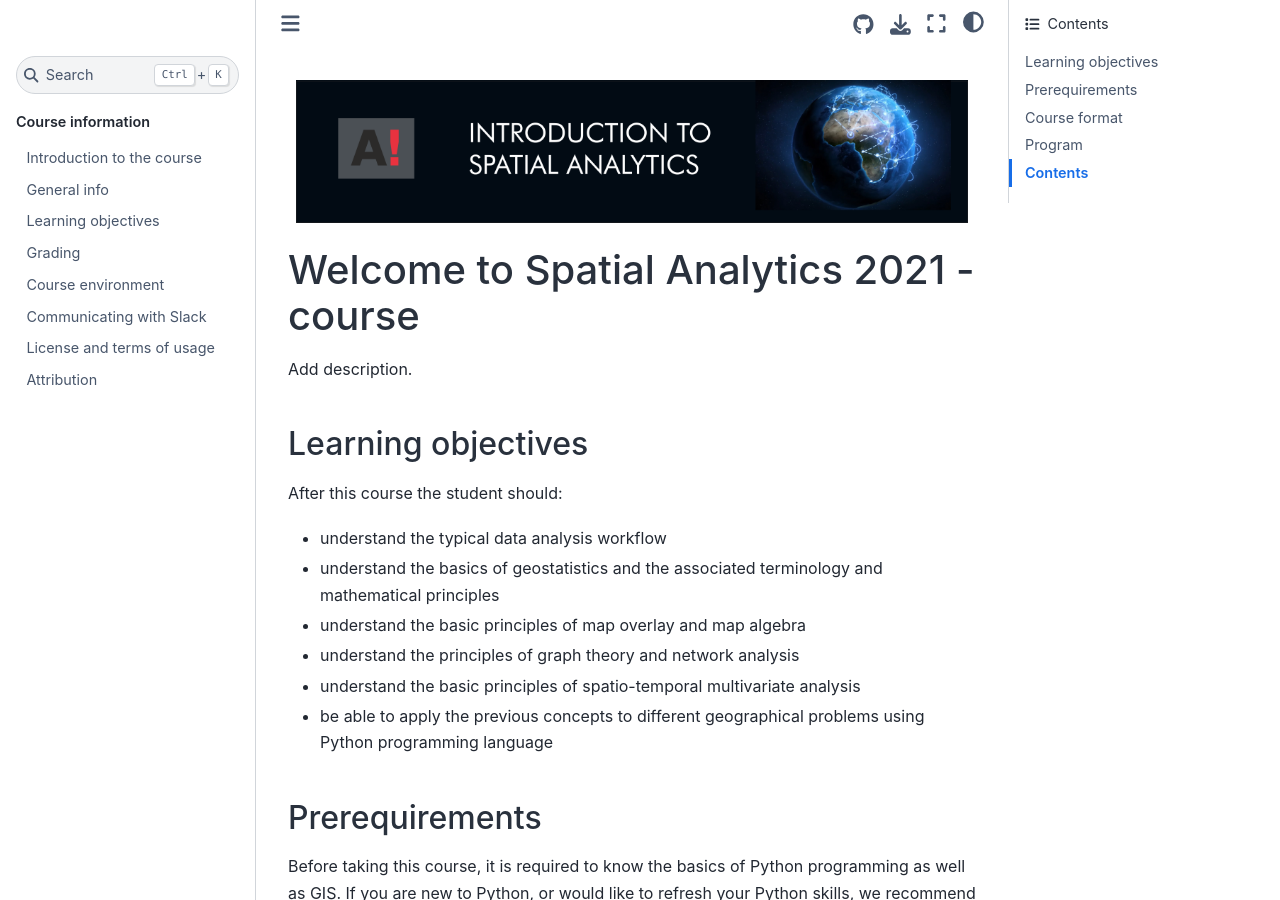
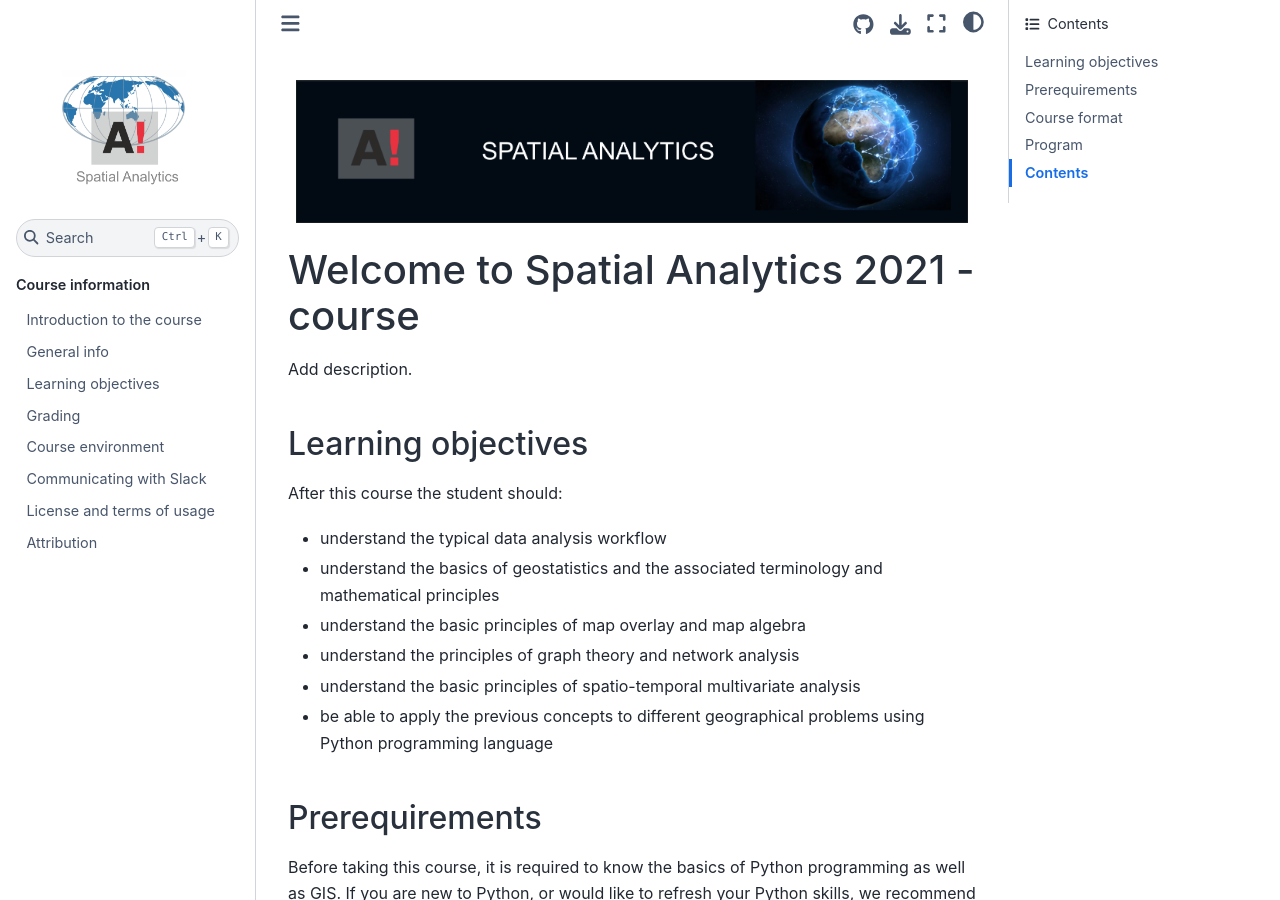
Before and after one commit to AaltoGIS/Spatial-Analytics, a Sphinx documentation site: the page built from source/index.rst, in a window 1280 px wide and 900 px high. Built offline with Sphinx 7.4.7 and the Sphinx Book theme 1.1.4, drawn with Linux system fonts in a browser that asks for light colours.

Commit message:
Update logos

```diff
--- a/source/conf.py
+++ b/source/conf.py
@@ -60,8 +60,11 @@ todo_include_todos = True
 # relative to this directory. They are copied after the builtin static files,
 # so a file named "default.css" will overwrite the builtin "default.css".
 html_static_path = ['_static']
-#html_logo = 'img/Aalto-logo.png'
+html_logo = 'img/Aalto-logo.png'
 html_title = ""
+
+# Custom CSS
+#html_css_files = ['custom.css']
 
 html_theme_options = {
     # "external_links": [],
--- a/source/index.rst
+++ b/source/index.rst
@@ -1,4 +1,4 @@
-.. figure:: img/aisa_banner.png
+.. figure:: img/Spatial-analytics-logo.png
 
 Welcome to Spatial Analytics 2021 -course
 =========================================
```
Also changed, not shown: source/img/Aalto-logo.png (added), source/img/Spatial-analytics-logo.png (added), 1 other file.
